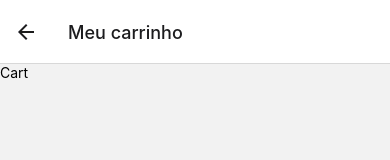
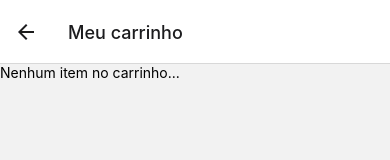
Before and after one commit to Deivysson/carrinhoApp, a React Native app: screen /Cart in a window 390 px wide. Shown: the top 160 px of the page. Built offline with nearby package versions, Linux system fonts and the light colour scheme.

Commit message:
Quinto commit
Listando carrinho de compras.

```diff
--- /dev/null
+++ b/src/components/CardItem/index.js
@@ -0,0 +1,83 @@
+import React, { useState } from "react";
+import { View, Text, StyleSheet, TouchableOpacity } from "react-native";
+
+export default function CardItem( {data, addAmount, removeAmount} ){
+
+    const [amount, setAmount] = useState(data?.amount)
+
+    function handleIncrease(){
+        addAmount();
+        setAmount(item => item + 1)
+    }
+
+    function handleDecrease(){
+        removeAmount();
+
+        if(amount === 0){
+            setAmount(0);
+            return;
+        }
+
+        setAmount( item => item -1)
+    }
+
+
+    return(
+        <View style={styles.container}>
+
+            <View>
+            <Text style={styles.title}> {data.name} </Text>
+            <Text style={styles.price}> {data.price} </Text>
+            </View>
+
+            <View style={styles.amountContainer}>
+            <TouchableOpacity style={styles.buttonAdd} onPress={handleDecrease}>
+                <Text style={styles.buttonText}> - </Text>
+            </TouchableOpacity>
+
+            <Text style={styles.amount}> {amount} </Text>
+
+            <TouchableOpacity style={styles.buttonAdd} onPress={handleIncrease}>
+                <Text style={styles.buttonText}> + </Text>
+            </TouchableOpacity>
+            </View>
+
+        </View>
+
+
+    );
+}
+
+const styles = StyleSheet.create({
+    container: {
+        borderWidth: 1,
+        borderColor: '#dfdfdf',
+        borderRadius: 2,
+        marginBottom: 14,
+        padding: 8,
+    },
+    title: {
+        fontWeight: 'bold',
+        fontSize: 18,
+    },
+    price: {
+        fontSize: 16,
+    },
+    amountContainer: {
+        marginTop: 14,
+        marginBottom: 14,
+        flexDirection: 'row',
+        alignItems: 'center',
+    },
+    buttonAdd: {
+        padding: 6,
+        paddingLeft: 14,
+        paddingRight: 14,
+        borderRadius: 2,
+    },
+    buttonText:{
+        color: 'red',
+        fontWeight: 'bold',
+        fontSize: 18
+    }
+})
--- a/src/contexts/CartContext.js
+++ b/src/contexts/CartContext.js
@@ -4,6 +4,7 @@
 
 function CartProvider( { children } ){
     const [cart, setCart] = useState([]);
+    const [total, setTotal] = useState(0);
 
     function addItemCart(newItem){
         //findIndex e pra percorrer os itens e ver se esta na lista.
@@ -31,11 +32,31 @@
 
     }
 
+    function removeItemCart(product){
+        const indexItem = cart.findIndex(item => item.id === product.id)
+
+        if(cart[indexItem]?.amount > 1){
+            let cartList = cart;
+
+            cartList[indexItem].amount = cartList[indexItem].amount - 1;
+
+            cartList[indexItem].total = cartList[indexItem].total - cartList[indexItem].price;
+
+            setCart(cartList);
+            return;
+        }
+
+        const removeItem = cart.filter(item => item.id !== product.id)
+        setCart(removeItem);
+    }
+
     return(
         <CartContext.Provider
         value={ {
             cart,
-            addItemCart
+            addItemCart,
+            removeItemCart
+
         } }>
 
             {children}
--- a/src/pages/Cart/index.js
+++ b/src/pages/Cart/index.js
@@ -1,10 +1,29 @@
-import { View, Text, StyleSheet } from "react-native"
+import { useContext } from "react"
+import { View, Text, StyleSheet, FlatList } from "react-native"
+import { CartContext } from "../../contexts/CartContext"
+import CardItem from "../../components/CardItem";
 
 
 export default function Cart(){
+    const { cart, addItemCart, removeItemCart } = useContext(CartContext);
+
+
     return(
         <View style={styles.container}>
-            <Text>Cart</Text>
+            <FlatList
+            data={cart}
+            showsVerticalScrollIndicator={false}
+            keyExtractor={ (item) => String(item.id) }
+            ListEmptyComponent={ () => <Text>Nenhum item no carrinho...</Text> }
+            renderItem={ ({ item }) =>(
+                <CardItem
+                data={item}
+                addAmount= { () => addItemCart(item) }
+                removeAmount= { () => removeItemCart(item) }
+                />
+            )}
+
+            />
         </View>
     )
 }
```
